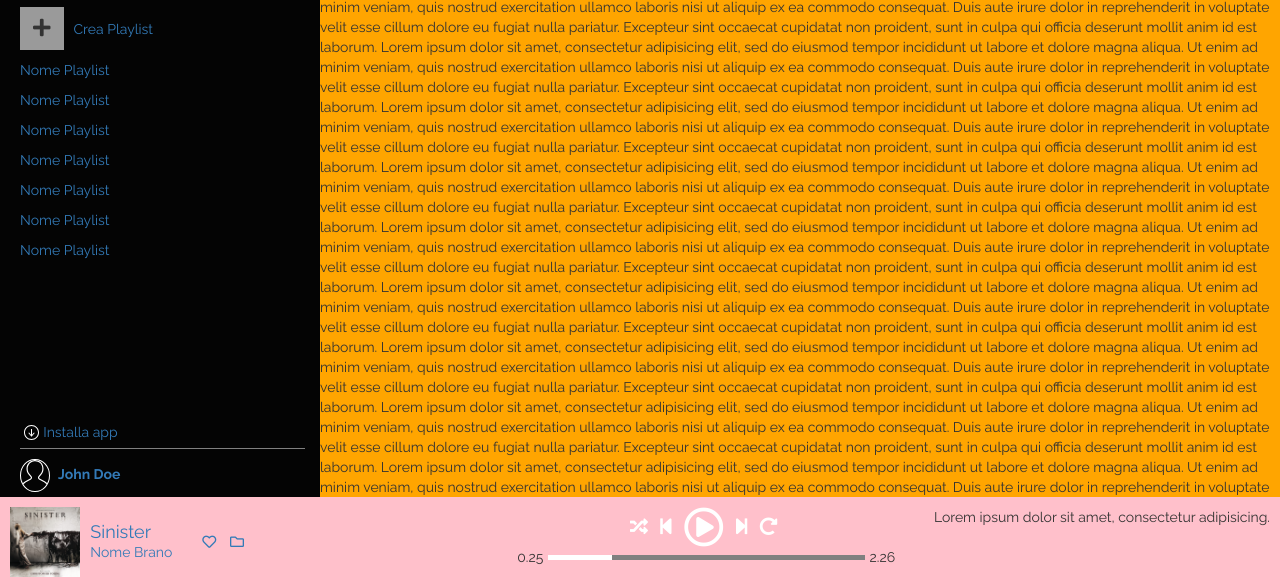
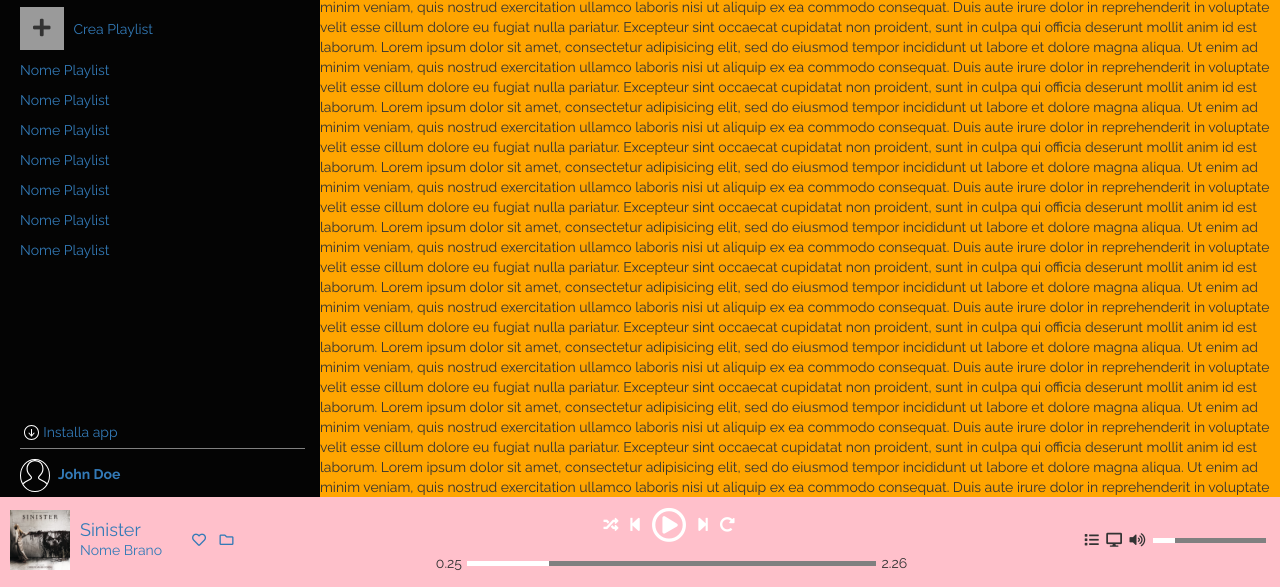
Before and after one commit to DavideLugli/html-css-spotifyweb, a plain HTML site: page index.html in a window 1280 px wide. Shown: the part 213-800 px from the top of the page. Drawn offline with nearby package versions, Linux system fonts and the light colour scheme.

Commit message:
footer no style

```diff
--- a/css/style.css
+++ b/css/style.css
@@ -218,26 +218,26 @@ a.btn.btn_cta {
   width: 100%;
   height: 90px;
   background-color: pink;
-  display: flex;
 }
 
 .footer-content {
   display: flex;
+  justify-content: space-around;
+  align-items: center;
   width: 100%;
-  margin: auto 0;
   padding: 10px;
-  display: flex;
-  justify-content: space-between;
 }
 
-/* informazioni traccia */
+/* informazioni traccia, parte sx footer*/
 .footer_track {
   display: flex;
+  /* justify-content: center; */
   align-items: center;
+  flex-basis: 20%;
 }
 
 .footer_track img {
-  width: 15%;
+  width: 60px;
 }
 
 .track_info {
@@ -253,29 +253,29 @@ a.btn.btn_cta {
   padding: 5px;
 }
 
-/* footer media player */
-.flex_list {
+/* footer media player, parte centrale */
+.media_player {
+  flex-basis: 65%;
+}
+
+ul.flex_list {
   display: flex;
   justify-content: center;
   align-items: center;
-  margin-bottom: 0;
 }
 
 .flex_list i {
-  font-size: 18px;
+  font-size: 15px;
   color: white;
 }
 
 .flex_list i.big_icon {
-  font-size: 40px;
-}
-
-.media_player {
-  width: 30%;
+  font-size: 35px;
 }
 
 .media_timer {
   display: flex;
+  justify-content: center;
   align-items: center;
 }
 
@@ -286,7 +286,7 @@ a.btn.btn_cta {
 .grey-line {
   margin: 0 5px;
   height: 5px;
-  width: 100%;
+  width: 50%;
   background-color: grey;
 }
 
@@ -295,3 +295,29 @@ a.btn.btn_cta {
   width: 20%;
   background-color: white;
 }
+
+/* parte dx del footer */
+.footer_right {
+  display: flex;
+  align-items: center;
+  justify-content: space-around;
+  flex-basis: 15%;
+}
+
+.media_icons {
+  display: flex;
+  align-items: center;
+  justify-content: space-around;
+}
+
+.grey-line-right {
+  height: 5px;
+  flex-basis: 60%;
+  background-color: grey;
+}
+
+.white-line-right {
+  height: 100%;
+  width: 20%;
+  background-color: white;
+}
--- a/index.html
+++ b/index.html
@@ -196,7 +196,7 @@
         <!-- fine footer left -->
         <!-- footer media-player -->
         <div class="media_player">
-          <div class="media_icons">
+          <!-- <div class="media_icons"> -->
           <ul class="list-unstyled list-inline flex_list">
             <li><i class="fas fa-random"></i></li>
             <li><i class="fas fa-step-backward"></i></li>
@@ -204,7 +204,7 @@
             <li><i class="fas fa-step-forward"></i></li>
             <li><i class="fas fa-redo-alt"></i></li>
           </ul>
-          </div>
+          <!-- </div> -->
           <div class="media_timer">
             <p>0.25</p>
             <div class="grey-line">
@@ -214,7 +214,20 @@
           </div>
         </div>
         <!-- fine footer media-player -->
-        <div>Lorem ipsum dolor sit amet, consectetur adipisicing.</div>
+        <!-- footer dx -->
+        <div class="footer_right">
+          <!-- <div class="media_icons"> -->
+          <i class="fas fa-list"></i>
+          <i class="fas fa-desktop"></i>
+          <i class="fas fa-volume-up"></i>
+          <!-- </div> -->
+          <div class="grey-line-right">
+            <div class="white-line-right"></div>
+          </div>
+        </div>
+
+
+        <!-- footer dx -->
       </div>
     </footer>
     <!-- /footer -->
```
Lines whose indentation alone changed are shown as unchanged.
